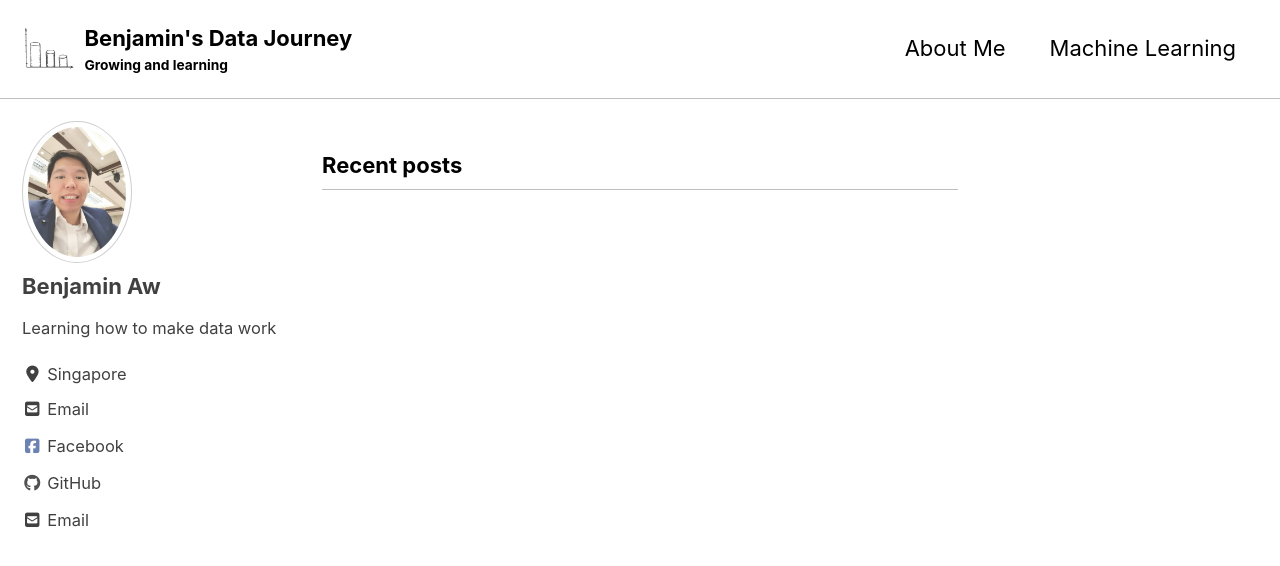
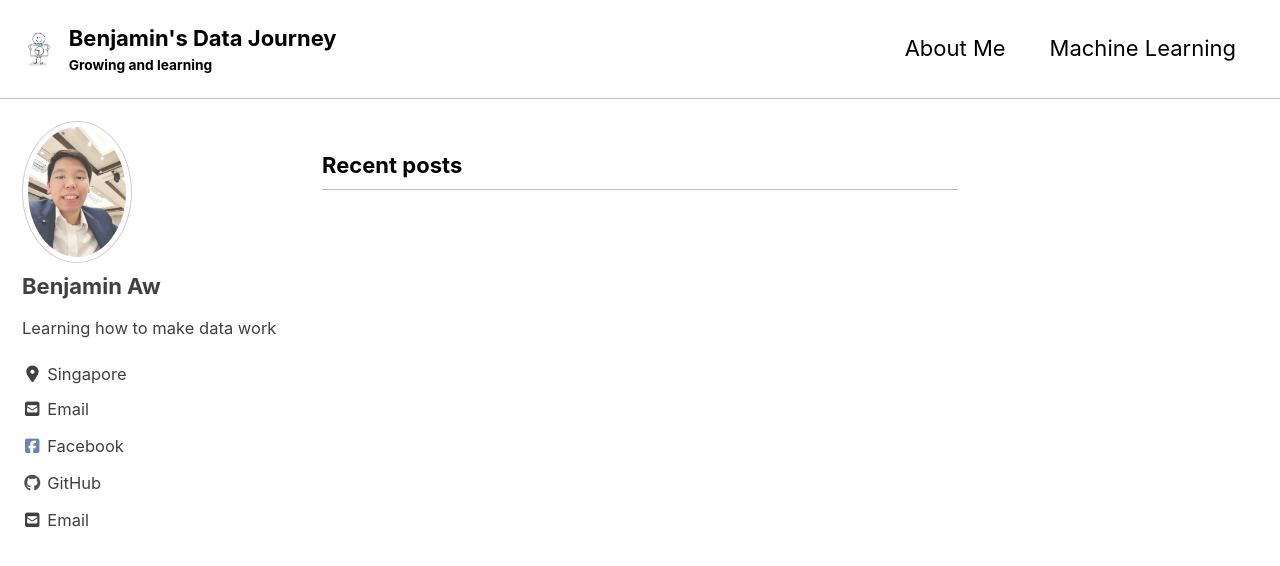
Before and after one commit to Benjamin-Aw-93/Benjamin-Aw-93.github.io, a Jekyll site: the page built from index.html, in a window 1280 px wide and 900 px high. Shown: the top 566 px of the window. Built offline with Jekyll 4.4.1, drawn with Linux system fonts in a browser that asks for light colours; cached includes are drawn as plain includes; nearby versions of some CDN libraries; the list of posts is cut into pages by our own code.

Commit message:
added images, changed logo

```diff
--- a/_config.yml
+++ b/_config.yml
@@ -24,8 +24,8 @@ description              : "My Data Science Learning Journey"
 url                      : "https://benjamin-aw-93.github.io"
 baseurl                  : # the subpath of your site, e.g. "/blog"
 repository               : "benjamin-aw-93"
-teaser                   : # path of fallback teaser image, e.g. "/assets/images/500x300.png"
-logo                     : "/images/data_icon.png"
+teaser                   : "/images/teaser_image.png"
+logo                     : "/images/icon_image.png"
 masthead_title           : # overrides the website title displayed in the masthead, use " " for no title
 # breadcrumbs            : false # true, false (default)
 words_per_minute         : 200
```
Also changed, not shown: images/icon_image.png (added), images/teaser_image.png (added).
